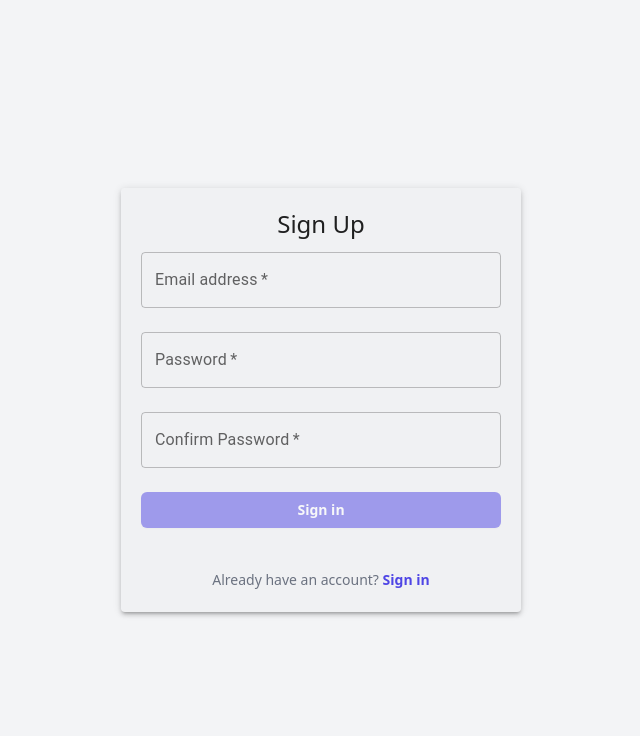
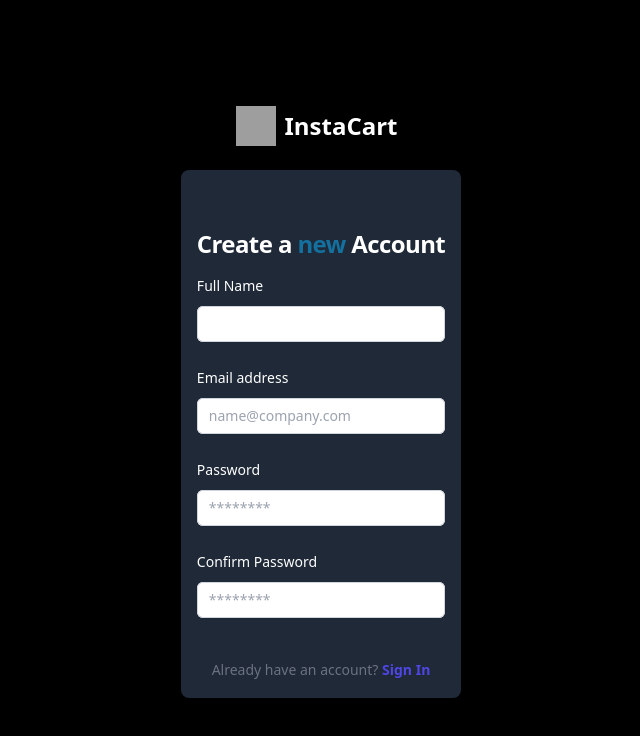
Before and after one commit to AshishM22/insta-cart, a React (Vite) app: page /signup in a window 1280 px wide. Shown: the top 736 px of the page, without its empty margins (319-959 px from the left). Built offline with nearby package versions, Linux system fonts and the light colour scheme; grey boxes are pictures that could not be loaded.

Commit message:
Modified appearance of Login and Signup page

```diff
--- /dev/null
+++ b/db.json
@@ -0,0 +1,19 @@
+{
+  "posts": [
+    {
+      "id": 1,
+      "title": "json-server",
+      "author": "typicode"
+    }
+  ],
+  "comments": [
+    {
+      "id": 1,
+      "body": "some comment",
+      "postId": 1
+    }
+  ],
+  "profile": {
+    "name": "typicode"
+  }
+}
--- a/index.html
+++ b/index.html
@@ -2,9 +2,9 @@
 <html lang="en"  class="h-full bg-gray-100">
   <head>
     <meta charset="UTF-8" />
-    <link rel="icon" type="image/svg+xml" href="/vite.svg" />
+    <link rel="icon" type="image/svg+xml" href="https://tailwindui.com/img/logos/mark.svg?color=indigo&shade=500" />
     <meta name="viewport" content="width=device-width, initial-scale=1.0" />
-    <title>Quick Mart</title>
+    <title>Insta Cart</title>
   </head>
   <body class="h-full bg-gray-100">
     <noscript>You need to enable JavaScript to run this app.</noscript>
--- a/src/features/Auth/Login.jsx
+++ b/src/features/Auth/Login.jsx
@@ -2,6 +2,23 @@
 import { Link } from "react-router-dom"
 
 const Login = () => {
+  return (
+    <div className="flex h-screen w-screen mx-auto flex-1 flex-col justify-center items-center px-6 py-12 lg:px-8 bg-black">
+      <div className="flex justify-center items-center text-white mb-5 ">
+        <img
+          className=" h-10 w-10"
+          src="https://tailwindui.com/img/logos/mark.svg?color=indigo&shade=600"
+          alt="Your Company"
+        />
+        <h2 className="text-2xl font-bold m-2">InstaCart</h2>
+      </div>
+
+      <LoginContainer />
+    </div>
+  )
+}
+
+const LoginContainer = () => {
   const [email, setEmail] = useState("")
   const [password, setPassword] = useState("")
 
@@ -10,22 +27,15 @@
 
     // We will process with authorization with backend
   }
-
   return (
-    <>
-      <div className="flex min-h-full flex-1 flex-col justify-center px-6 py-12 lg:px-8">
+    <div className="flex flex-col items-centers md:max-w-lg p-4 justify-center  bg-custom-blue text-white  rounded-lg   sm:leading-6">
       <div className="sm:mx-auto sm:w-full sm:max-w-sm">
-          <img
-            className="mx-auto h-10 w-auto"
-            src="https://tailwindui.com/img/logos/mark.svg?color=indigo&shade=600"
-            alt="Your Company"
-          />
-          <h2 className="mt-10 text-center text-2xl font-bold leading-9 tracking-tight text-gray-900">
+        <h2 className="mt-10 text-center text-2xl font-bold leading-9 tracking-tight">
           Sign in to your account
         </h2>
       </div>
 
-        <div className="mt-10 sm:mx-auto sm:w-full sm:max-w-sm">
+      <div className="mt-3 sm:mx-auto sm:w-full sm:max-w-sm">
         <form
           className="space-y-6"
           action="#"
@@ -35,7 +45,7 @@
           <div>
             <label
               htmlFor="email"
-                className="block text-sm font-medium leading-6 text-gray-900"
+              className="block text-sm font-medium leading-6"
             >
               Email address
             </label>
@@ -56,7 +66,7 @@
             <div className="flex items-center justify-between">
               <label
                 htmlFor="password"
-                  className="block text-sm font-medium leading-6 text-gray-900"
+                className="block text-sm font-medium leading-6 "
               >
                 Password
               </label>
@@ -72,10 +82,10 @@
                 className="block w-full rounded-md border-0 py-1.5 text-gray-900 shadow-sm ring-1 ring-inset ring-gray-300 placeholder:text-gray-400 focus:ring-2 focus:ring-inset focus:ring-indigo-600 sm:text-sm sm:leading-6"
               />
             </div>
-              <div className="text-sm">
+            <div className="text-sm mt-1">
               <a
                 href="#"
-                  className="font-semibold text-indigo-600 hover:text-indigo-500"
+                className="font-semibold text-indigo-600 hover:text-indigo-500 "
               >
                 Forgot password?
               </a>
@@ -87,7 +97,11 @@
               disabled={email && password}
               type="submit"
               className={`flex w-full justify-center rounded-md bg-indigo-600 px-3 py-1.5 text-sm font-semibold leading-6 text-white shadow-sm hover:bg-indigo-500 focus-visible:outline focus-visible:outline-2 focus-visible:outline-offset-2 focus-visible:outline-indigo-600
-                ${!(email && password) ? "cursor-not-allowed opacity-50" : ""}`}
+                ${
+                  !(email && password)
+                    ? "cursor-not-allowed opacity-50"
+                    : "cursor-pointer"
+                }`}
             >
               Sign in
             </button>
@@ -95,7 +109,7 @@
         </form>
 
         <p className="mt-10 text-center text-sm text-gray-500">
-            Not a member ?{" "}
+          Dont't have an account yet?{" "}
           <Link
             to="/signup"
             className="font-semibold leading-6 text-indigo-600 hover:text-indigo-500"
@@ -105,7 +119,6 @@
         </p>
       </div>
     </div>
-    </>
   )
 }
 
--- a/src/features/Auth/SignUp.jsx
+++ b/src/features/Auth/SignUp.jsx
@@ -4,6 +4,24 @@
 import { Link } from "react-router-dom"
 
 const SignUp = () => {
+  return (
+    <div className="flex h-screen w-screen mx-auto flex-1 flex-col justify-center items-center px-6 py-12 lg:px-8 bg-black">
+      <div className="flex justify-center items-center text-white mb-5 ">
+        <img
+          className=" h-10 w-10"
+          src="https://tailwindui.com/img/logos/mark.svg?color=indigo&shade=600"
+          alt="Your Company"
+        />
+        <h2 className="text-2xl font-bold m-2">InstaCart</h2>
+      </div>
+
+      <SignUpContainer />
+    </div>
+  )
+}
+
+const SignUpContainer = () => {
+  const [name, setName] = useState("")
   const [email, setEmail] = useState("")
   const [password, setPassword] = useState("")
   const [confirmPassword, setConfirmPassword] = useState("")
@@ -11,83 +29,117 @@
   const handleSubmit = (e) => {
     e.preventDefault()
 
-    // We will perform our Sign up logic here once we set upour backend
-  }
-
-  const paperStyle = {
-    padding: "20px",
-    width: "400px",
-    margin: "0 auto",
-    background: "rgba(0, 0, 0, 0.01)", // Slightly darker background color
-  }
-
-  const containerStyle = {
-    display: "flex",
-    alignItems: "center",
-    justifyContent: "center",
-    minHeight: "100vh",
+    // We will process with authorization with backend
   }
 
   return (
-    <div style={containerStyle}>
-      <Paper elevation={3} style={paperStyle}>
-        {/* Apply Paper component with elevation */}
-        <h1 className="text-center mb-3 text-2xl">Sign Up</h1>
-        <form className="space-y-6" method="POST" onSubmit={handleSubmit}>
-          <TextField
-            label="Email address"
-            variant="outlined"
-            fullWidth
+    <div className="flex flex-col items-centers md:max-w-lg p-4 justify-center  bg-custom-blue text-white  rounded-lg   sm:leading-6">
+      <div className="sm:mx-auto sm:w-full sm:max-w-sm">
+        <h2 className="mt-10 text-center text-2xl font-bold leading-9 tracking-tight">
+          Create a <span style={{ color: "#14709e" }}>new</span> Account
+        </h2>
+      </div>
+
+      <div className="mt-3 sm:mx-auto sm:w-full sm:max-w-sm">
+        <form
+          className="space-y-6"
+          action="#"
+          method="POST"
+          onSubmit={handleSubmit}
+        >
+          <div>
+            <label
+              htmlFor="name"
+              className="block text-sm font-medium leading-6"
+            >
+              Full Name
+            </label>
+            <div className="mt-2">
+              <input
+                id="name"
+                name="name"
+                type="text"
+                required
+                value={name}
+                onChange={(e) => setName(e.target.value)}
+                className="block w-full rounded-md border-0 py-1.5 text-gray-900 shadow-sm ring-1 ring-inset ring-gray-300 placeholder:text-gray-400 focus:ring-2 focus:ring-inset focus:ring-indigo-600 sm:text-sm sm:leading-6"
+              />
+            </div>
+          </div>
+          <div>
+            <label
+              htmlFor="email"
+              className="block text-sm font-medium leading-6"
+            >
+              Email address
+            </label>
+            <div className="mt-2">
+              <input
+                id="email"
+                name="email"
+                type="email"
                 required
                 value={email}
                 onChange={(e) => setEmail(e.target.value)}
-            placeholder="Enter your email address"
+                placeholder="name@company.com"
+                className="block w-full rounded-md border-0 py-1.5 text-gray-900 shadow-sm ring-1 ring-inset ring-gray-300 placeholder:text-gray-400 focus:ring-2 focus:ring-inset focus:ring-indigo-600 sm:text-sm sm:leading-6"
               />
-          <TextField
-            label="Password"
-            variant="outlined"
+            </div>
+          </div>
+
+          <div>
+            <label
+              htmlFor="password"
+              className="block text-sm font-medium leading-6"
+            >
+              Password
+            </label>
+            <div className="mt-2">
+              <input
+                id="password"
+                name="password"
                 type="password"
-            fullWidth
                 required
                 value={password}
                 onChange={(e) => setPassword(e.target.value)}
-            placeholder="Enter your password"
+                placeholder="********"
+                className="block w-full rounded-md border-0 py-1.5 text-gray-900 shadow-sm ring-1 ring-inset ring-gray-300 placeholder:text-gray-400 focus:ring-2 focus:ring-inset focus:ring-indigo-600 sm:text-sm sm:leading-6"
               />
-          <TextField
-            label="Confirm Password"
-            variant="outlined"
+            </div>
+          </div>
+
+          <div>
+            <label
+              htmlFor="confirm-password"
+              className="block text-sm font-medium leading-6"
+            >
+              Confirm Password
+            </label>
+            <div className="mt-2">
+              <input
+                id="confirm-password"
+                name="confirm-password"
                 type="password"
-            fullWidth
                 required
                 value={confirmPassword}
                 onChange={(e) => setConfirmPassword(e.target.value)}
-            placeholder="Confirm password"
+                placeholder="********"
+                className="block w-full rounded-md border-0 py-1.5 text-gray-900 shadow-sm ring-1 ring-inset ring-gray-300 placeholder:text-gray-400 focus:ring-2 focus:ring-inset focus:ring-indigo-600 sm:text-sm sm:leading-6"
               />
-          {/* ... Your button ... */}
-          <button
-            type="submit"
-            disabled={email && password && confirmPassword}
-            className={`flex w-full justify-center rounded-md bg-indigo-600 px-3 py-1.5 text-sm font-semibold leading-6 text-white shadow-sm hover:bg-indigo-500 focus-visible:outline focus-visible:outline-2 focus-visible:outline-offset-2 focus-visible:outline-indigo-600
-            ${
-              !(email && password && confirmPassword)
-                ? "cursor-not-allowed opacity-50"
-                : ""
-            }
-            `}
-          >
-            Sign in
-          </button>
+            </div>
+          </div>
         </form>
+
         <p className="mt-10 text-center text-sm text-gray-500">
           Already have an account?{" "}
           <Link
-            to="/login"
+            to="/signup"
             className="font-semibold leading-6 text-indigo-600 hover:text-indigo-500"
           >
-            Sign in
+            Sign In
           </Link>
         </p>
-      </Paper>
+      </div>
     </div>
   )
 }
--- a/tailwind.config.js
+++ b/tailwind.config.js
@@ -6,6 +6,9 @@
       gridTemplateRows: {
         "[auto,auto,1fr]": "auto auto 1fr",
       },
+      backgroundColor: {
+        "custom-blue": "#1f2937",
+      },
     },
   },
   plugins: [
```
Also changed, not shown: src/features/Product/ProductList.jsx (+8 -5 lines). Lines whose indentation alone changed are shown as unchanged.
